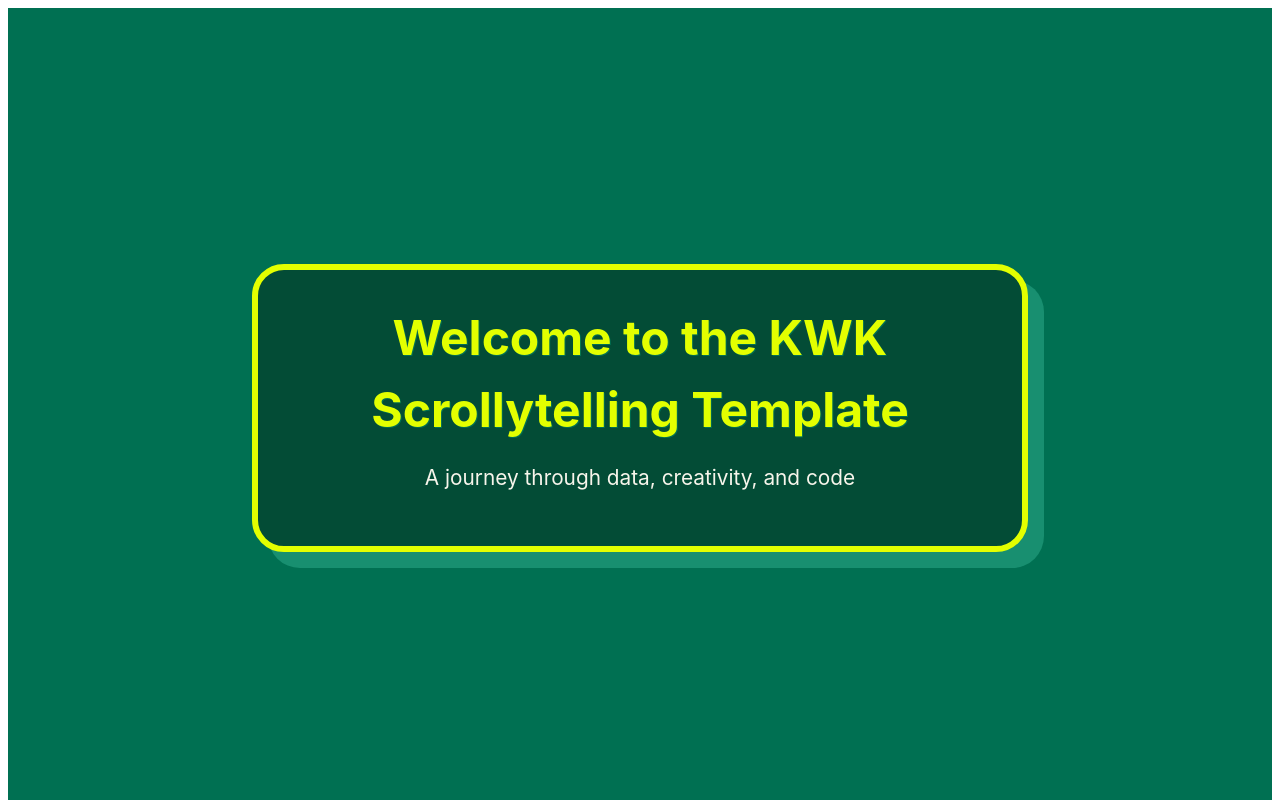
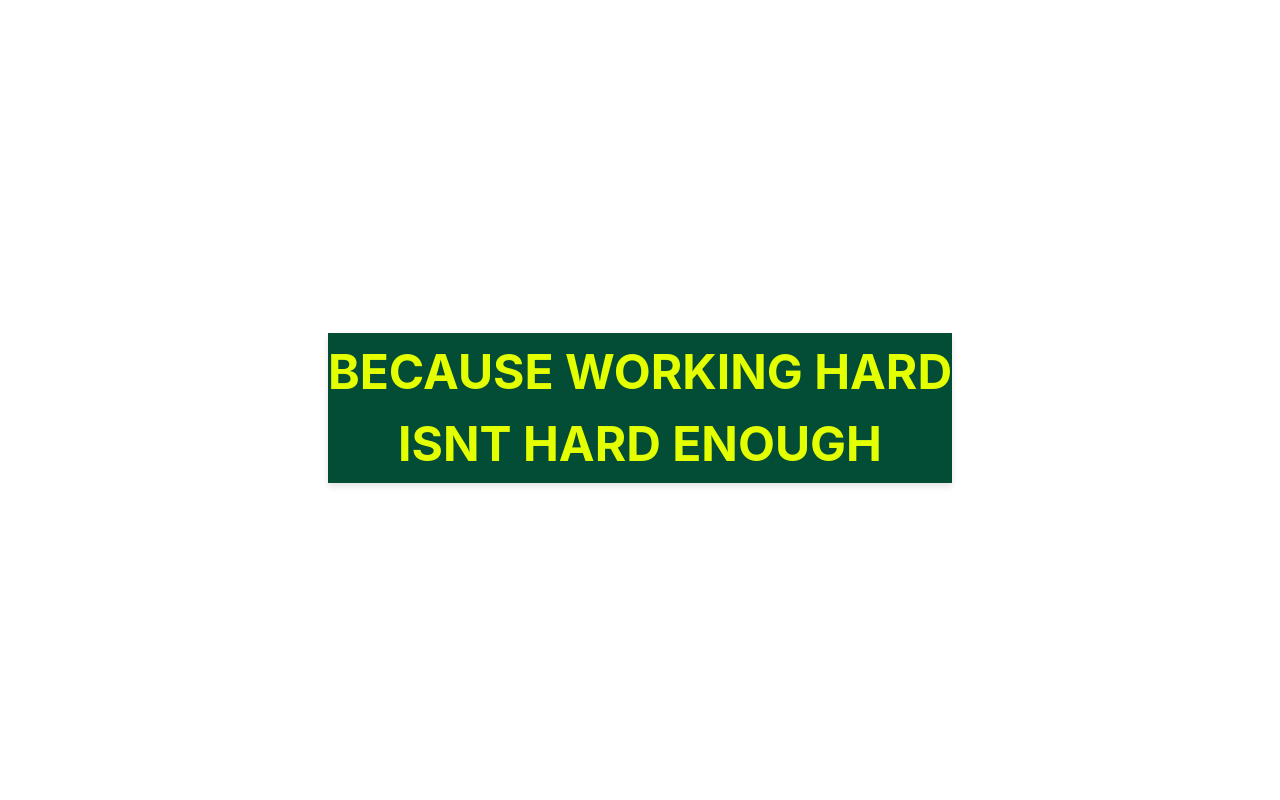
Before and after one commit to sssaron/BWDC_FINAL_PROJECT, a Svelte app: page / in a window 1280 px wide. Shown: the top 800 px of the page. Built offline with nearby package versions, Linux system fonts and the light colour scheme.

Commit message:
Finished title card

```diff
--- a/src/lib/TitleCard.svelte
+++ b/src/lib/TitleCard.svelte
@@ -1,19 +1,49 @@
 <script>
-    let { title, subtitle } = $props();
+export let title;
+  export let subtitle;
+
+  let scrollY = 0;
+
+  function onScroll() {
+    scrollY = window.scrollY;
+  }
 </script>
 
+<svelte:window on:scroll={onScroll} />
+
+<div style="height: 200vh; background: #f0f0f0;">
 <div class="title-card">
-    <div class="content">
-        <h1>{title}</h1>
-        <p>{subtitle}</p>
+  <div class="title-content"
+    style="height: {scrollY < 500 ? 150 - (scrollY * 0) : 0}px;
+       font-size: {scrollY < 500 ? 3 - (scrollY * 0.0) : 0.0}rem;">
+   <p> {title} <br> {subtitle}</p>
+
 </div>
 </div>
 
+</div>
+
 <style>
+.title-content{
+    font-weight: bold;
+    transition: height 0.2s ease, font-size 0.2s ease;
+    box-shadow: 0 4px 6px rgba(0,0,0,0.1);
+    display: flex;
+    justify-content: center;
+    align-items: center;
+    position: sticky;
+    top: 0;
+    background: #034c36;
+    color: #e3ff00;
+
+}
 .title-card {
-        background-color: #007052;
+    background-color: #ffffff;
+    position: sticky;
+    top: 0;
+    display: flex;
+    margin: 0 auto;
     height: 100vh;
-        display: flex;
     justify-content: center;
     align-items: center;
     text-align: center;
@@ -22,35 +52,5 @@
     font-family: "Inter", sans-serif;
   }
 
-    .content {
-        max-width: 700px;
-        background-color: #034c36;
-        padding: 2rem;
-        border: 6px solid #e3ff00;
-        border-radius: 2rem;
-        box-shadow: 16px 16px #188f70;
-    }
 
-    h1 {
-        font-size: 3rem;
-        margin: 0;
-        color: #e3ff00;
-        text-shadow: 1px 1px 0 #007052;
-    }
-
-    p {
-        font-size: 1.3rem;
-        color: #f7f5eb;
-        margin-top: 1rem;
-    }
-
-    @media (max-width: 600px) {
-        h1 {
-            font-size: 2.2rem;
-        }
-
-        p {
-            font-size: 1.1rem;
-        }
-    }
 </style>
--- a/src/sections/TitleSection.svelte
+++ b/src/sections/TitleSection.svelte
@@ -1,8 +1,8 @@
 <script>
     import TitleCard from "../lib/TitleCard.svelte";
 
-    const title = "Welcome to the KWK Scrollytelling Template";
-    const subtitle = "A journey through data, creativity, and code";
+    const title = "BECAUSE WORKING HARD";
+    const subtitle = "ISNT HARD ENOUGH";
 </script>
 
 <TitleCard {title} {subtitle} />
```
Lines whose indentation alone changed are shown as unchanged.
